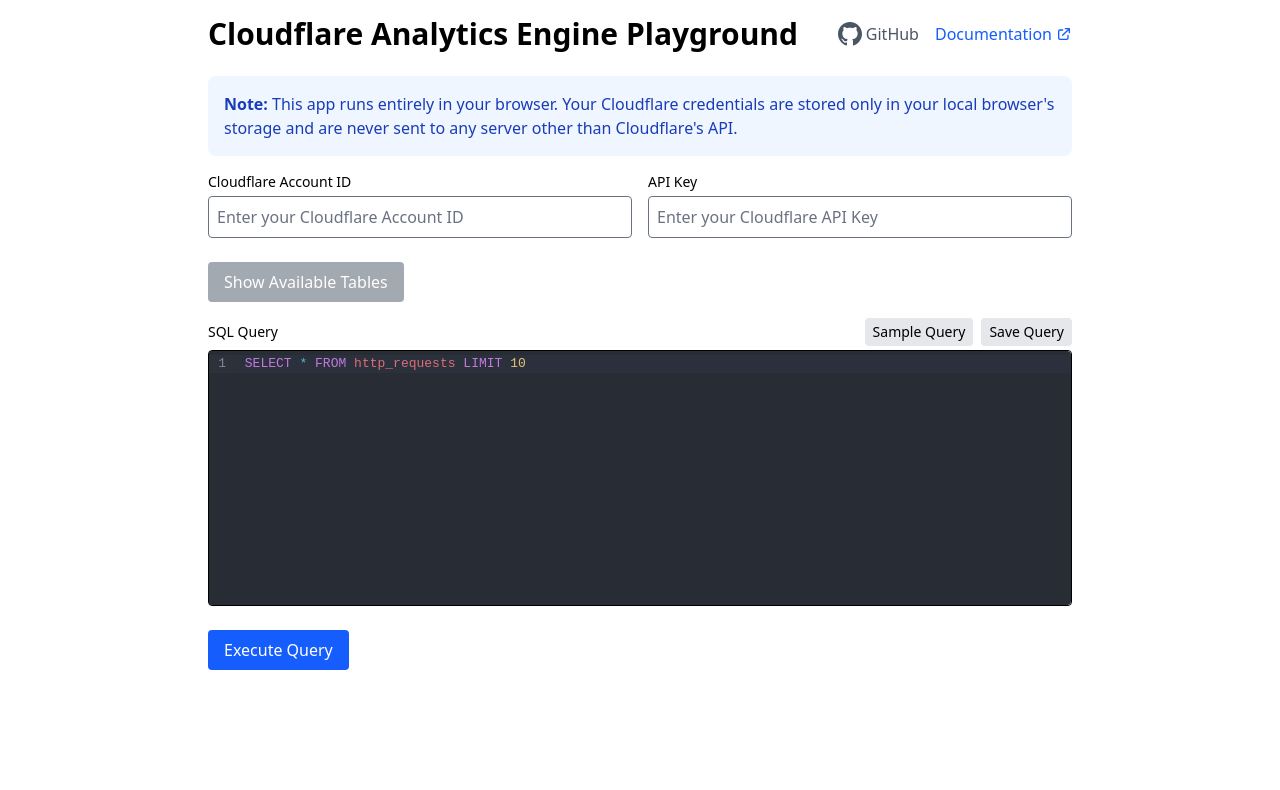
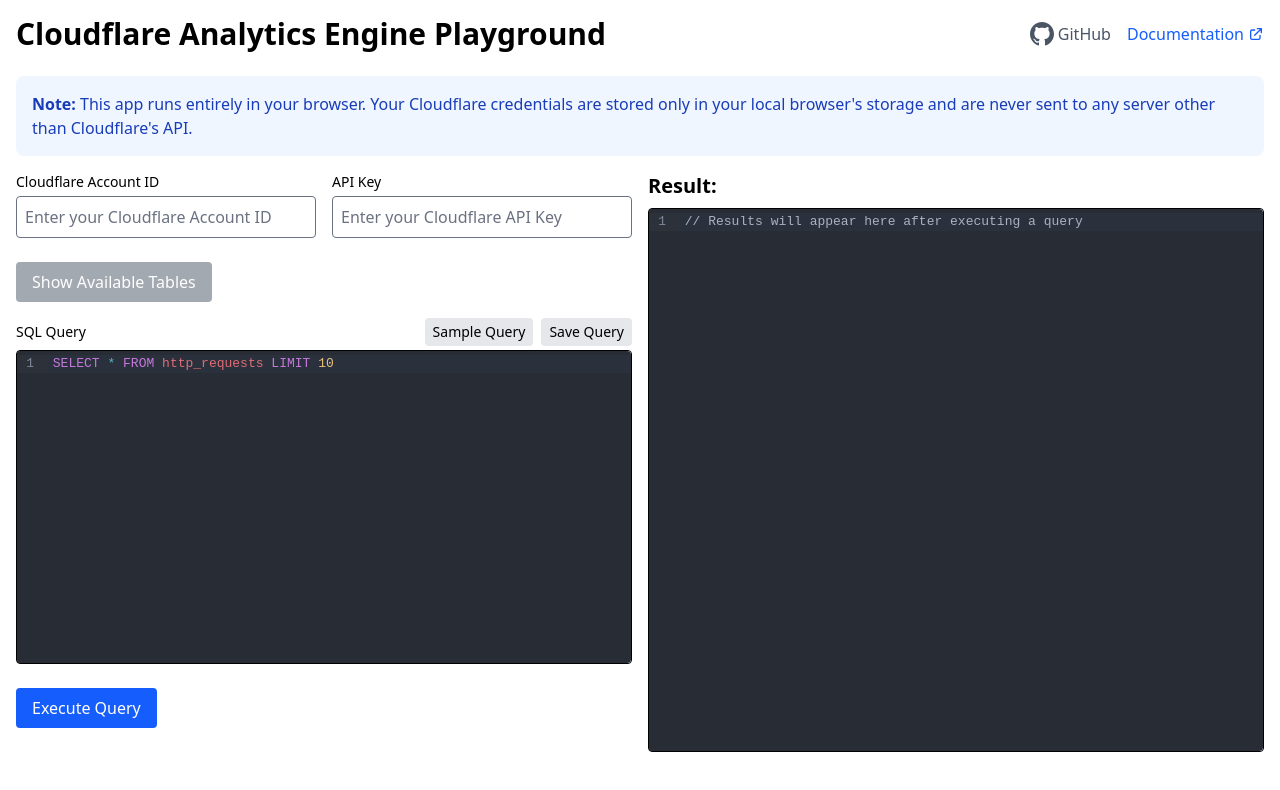
Before and after one commit to brachkow/analytics-engine-playgorund, a SvelteKit app: page / in a window 1280 px wide. Shown: the top 790 px of the page. Built offline with nearby package versions, Linux system fonts and the light colour scheme.

Commit message:
Two pane UI

```diff
--- a/package.json
+++ b/package.json
@@ -42,7 +42,9 @@
 		]
 	},
 	"dependencies": {
+		"@codemirror/lang-json": "^6.0.1",
 		"@codemirror/lang-sql": "^6.8.0",
+		"@codemirror/state": "^6.5.2",
 		"@codemirror/theme-one-dark": "^6.1.2",
 		"codemirror": "^6.0.1"
 	}
--- a/src/routes/+page.svelte
+++ b/src/routes/+page.svelte
@@ -2,7 +2,9 @@
 	import { onMount } from 'svelte';
 	import { EditorView, basicSetup } from 'codemirror';
 	import { sql } from '@codemirror/lang-sql';
+	import { json } from '@codemirror/lang-json';
 	import { oneDark } from '@codemirror/theme-one-dark';
+	import { EditorState } from '@codemirror/state';
 
 	let accountId = $state('');
 	let apiKey = $state('');
@@ -11,7 +13,9 @@
 	let error = $state('');
 	let loading = $state(false);
 	let editorElement: HTMLElement;
+	let resultEditorElement: HTMLElement;
 	let editorView: EditorView;
+	let resultEditorView: EditorView;
 	let savedQueries: { name: string; query: string }[] = $state([]);
 	let newQueryName = $state('');
 	let showSaveDialog = $state(false);
@@ -27,6 +31,15 @@
 			fetchTables();
 		} else if (!hasCredentials) {
 			credentialsComplete = false;
+		}
+	});
+
+	// Update result editor when result changes
+	$effect(() => {
+		if (resultEditorView && result) {
+			resultEditorView.dispatch({
+				changes: { from: 0, to: resultEditorView.state.doc.length, insert: result }
+			});
 		}
 	});
 
@@ -48,7 +61,7 @@
 			}
 		}
 
-		// Initialize CodeMirror
+		// Initialize SQL CodeMirror
 		try {
 			editorView = new EditorView({
 				doc: sqlQuery,
@@ -69,9 +82,24 @@
 			error = `Error initializing editor: ${e instanceof Error ? e.message : String(e)}`;
 		}
 
+		// Initialize Result CodeMirror (readonly)
+		try {
+			resultEditorView = new EditorView({
+				doc: result || '// Results will appear here after executing a query',
+				extensions: [basicSetup, json(), oneDark, EditorState.readOnly.of(true)],
+				parent: resultEditorElement
+			});
+		} catch (e) {
+			console.error('Error initializing result editor:', e);
+			error = `Error initializing result editor: ${e instanceof Error ? e.message : String(e)}`;
+		}
+
 		return () => {
 			if (editorView) {
 				editorView.destroy();
+			}
+			if (resultEditorView) {
+				resultEditorView.destroy();
 			}
 		};
 	});
@@ -124,6 +152,13 @@
 		error = '';
 		result = '';
 
+		// Clear the result editor
+		if (resultEditorView) {
+			resultEditorView.dispatch({
+				changes: { from: 0, to: resultEditorView.state.doc.length, insert: '// Executing query...' }
+			});
+		}
+
 		try {
 			const response = await fetch('/api/analytics', {
 				method: 'POST',
@@ -141,6 +176,16 @@
 
 			if (!response.ok || !data.success) {
 				error = data.errors?.[0]?.message || 'An error occurred while executing the query';
+				// Update result editor with error
+				if (resultEditorView) {
+					resultEditorView.dispatch({
+						changes: {
+							from: 0,
+							to: resultEditorView.state.doc.length,
+							insert: `// Error: ${error}`
+						}
+					});
+				}
 			} else {
 				// Format the result nicely
 				try {
@@ -157,13 +202,37 @@
 						// Otherwise, stringify the object with pretty formatting
 						result = JSON.stringify(data.result, null, 2);
 					}
+
+					// Directly update the result editor
+					if (resultEditorView) {
+						resultEditorView.dispatch({
+							changes: { from: 0, to: resultEditorView.state.doc.length, insert: result }
+						});
+					}
 				} catch (err) {
 					console.error('Error formatting result:', err);
 					result = String(data.result);
+
+					// Update with unformatted result
+					if (resultEditorView) {
+						resultEditorView.dispatch({
+							changes: { from: 0, to: resultEditorView.state.doc.length, insert: result }
+						});
+					}
 				}
 			}
 		} catch (err) {
 			error = err instanceof Error ? err.message : 'An unknown error occurred';
+			// Update result editor with error
+			if (resultEditorView) {
+				resultEditorView.dispatch({
+					changes: {
+						from: 0,
+						to: resultEditorView.state.doc.length,
+						insert: `// Error: ${error}`
+					}
+				});
+			}
 		} finally {
 			loading = false;
 		}
@@ -259,7 +328,7 @@
 	/>
 </svelte:head>
 
-<div class="container mx-auto max-w-4xl p-4">
+<div class="container mx-auto max-w-full p-4">
 	<div class="mb-6 flex items-center justify-between">
 		<h1 class="text-3xl font-bold">Cloudflare Analytics Engine Playground</h1>
 		<div class="flex items-center space-x-4">
@@ -314,9 +383,14 @@
 		</p>
 	</div>
 
+	<!-- Two-pane layout -->
+	<div class="flex h-[calc(100vh-220px)] flex-col gap-4 md:flex-row">
+		<!-- Left pane: Controls and SQL editor -->
+		<div class="flex w-full flex-col overflow-auto md:w-1/2">
 			<div class="mb-6 grid grid-cols-1 gap-4 md:grid-cols-2">
 				<div>
-			<label for="accountId" class="mb-1 block text-sm font-medium">Cloudflare Account ID</label>
+					<label for="accountId" class="mb-1 block text-sm font-medium">Cloudflare Account ID</label
+					>
 					<input
 						id="accountId"
 						type="text"
@@ -368,13 +442,13 @@
 			{:else if error && error.includes('No tables found')}
 				<div class="mb-6 rounded-lg bg-yellow-50 p-4 text-yellow-800">
 					<p>
-				No tables found. This could be because you haven't published any data to Analytics Engine
-				yet.
+						No tables found. This could be because you haven't published any data to Analytics
+						Engine yet.
 					</p>
 				</div>
 			{/if}
 
-	<div class="mb-6">
+			<div class="mb-6 flex flex-grow flex-col">
 				<div class="mb-1 flex items-center justify-between">
 					<label for="sqlEditor" class="block text-sm font-medium">SQL Query</label>
 					<div class="flex space-x-2">
@@ -464,7 +538,7 @@
 						{/if}
 					</div>
 				</div>
-		<div id="sqlEditor" bind:this={editorElement} class="h-64 rounded border"></div>
+				<div id="sqlEditor" bind:this={editorElement} class="flex-grow rounded border"></div>
 			</div>
 
 			<div class="mb-6">
@@ -483,13 +557,19 @@
 					<p>{error}</p>
 				</div>
 			{/if}
+		</div>
 
-	{#if result}
-		<div class="mb-6">
-			<h2 class="mb-2 text-xl font-semibold">Result:</h2>
-			<pre class="max-h-96 overflow-auto rounded bg-gray-100 p-4 whitespace-pre-wrap">{result}</pre>
+		<!-- Right pane: Results -->
+		<div class="flex w-full flex-col md:w-1/2">
+			<div class="mb-2 flex items-center justify-between">
+				<h2 class="text-xl font-semibold">Result:</h2>
+				{#if loading}
+					<div class="text-sm text-gray-600">Executing query...</div>
+				{/if}
 			</div>
-	{/if}
+			<div id="resultEditor" bind:this={resultEditorElement} class="flex-grow rounded border"></div>
+		</div>
+	</div>
 </div>
 
 {#if showSaveDialog}
```
Also changed, not shown: 1 other file (tests, documents, lock files or other folders). Lines whose indentation alone changed are shown as unchanged.
